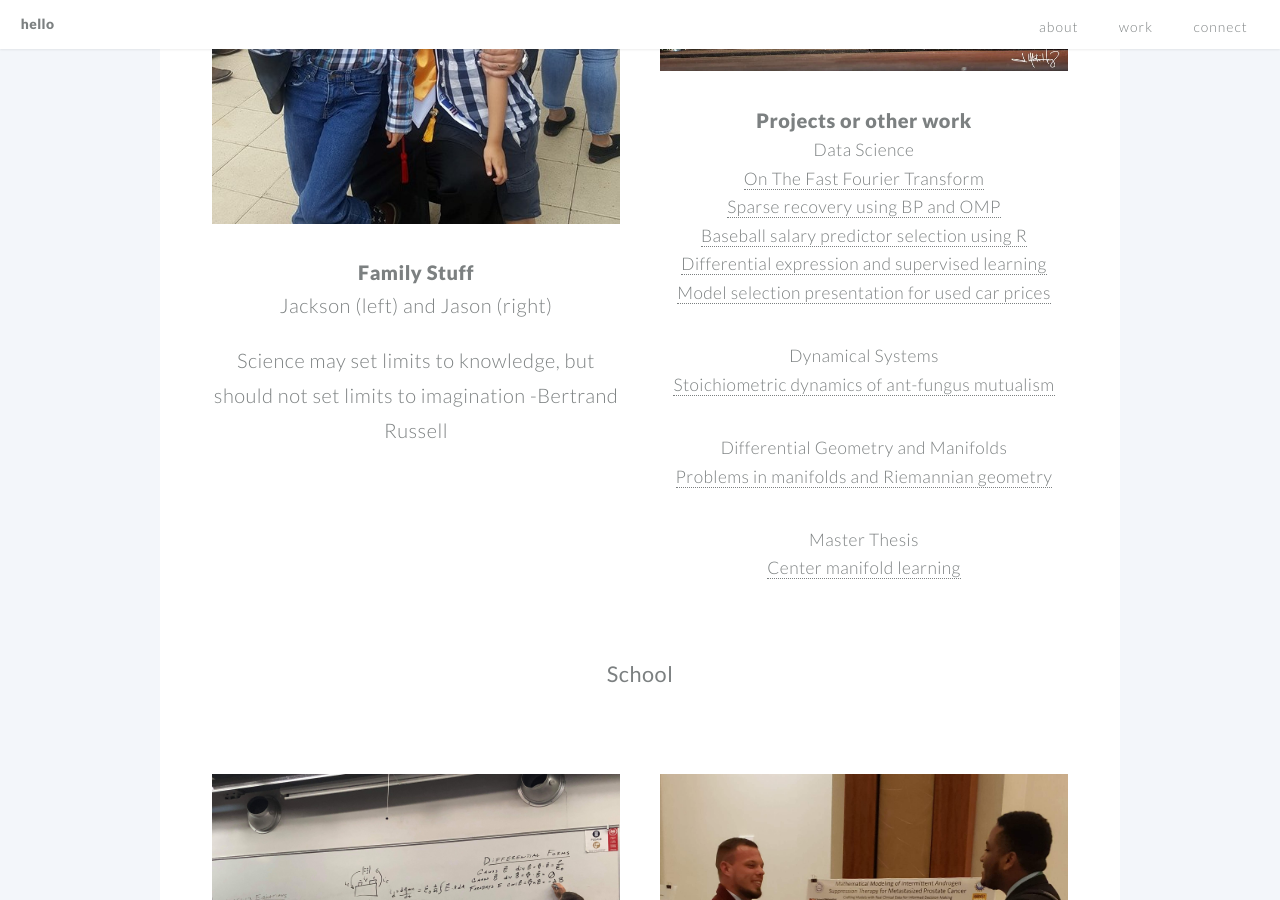
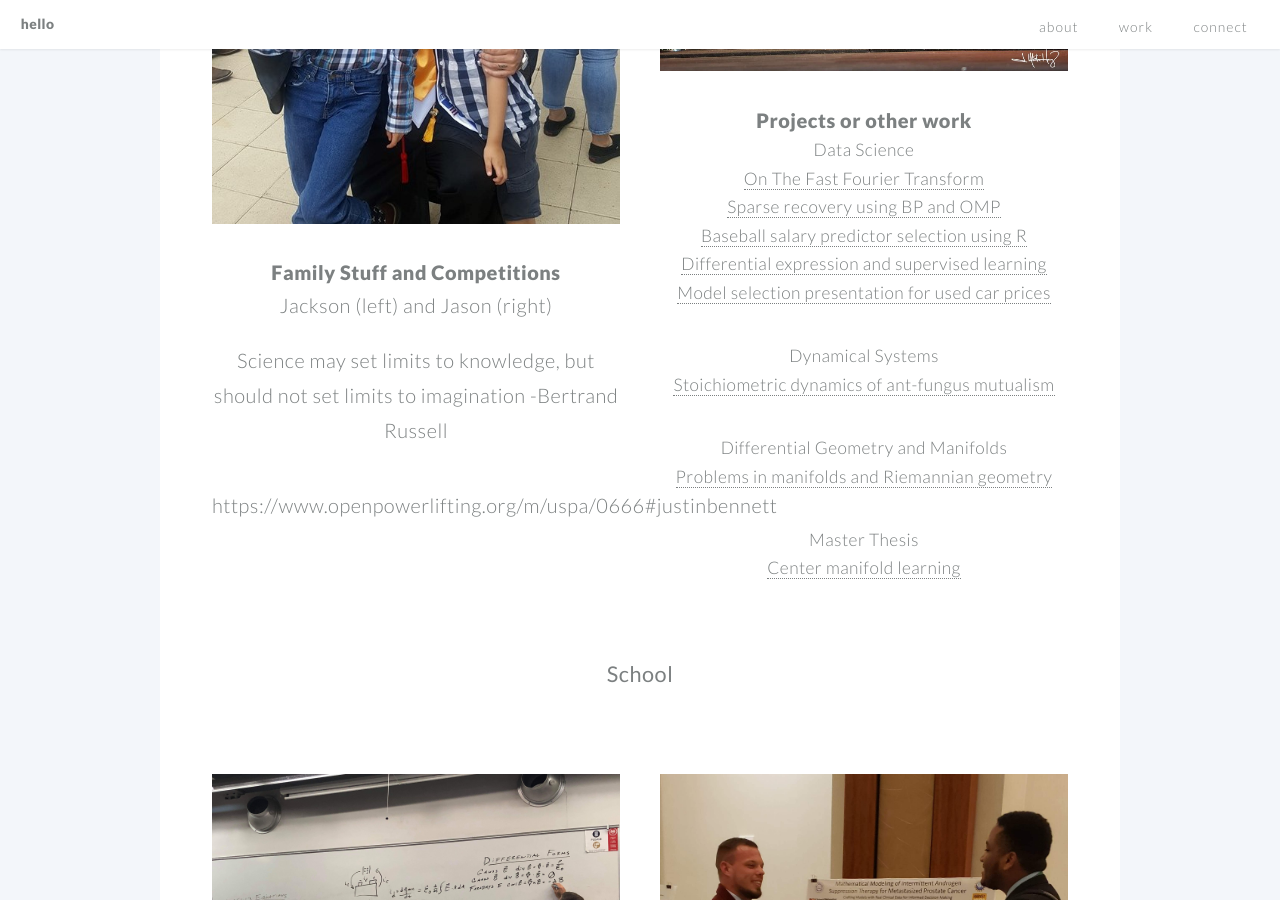
Before and after one commit to jben33/jben33.github.io, a Jekyll site: the page built from index.md, in a window 1280 px wide and 900 px high, scrolled down 2274 px. Built offline with Jekyll 4.4.1, drawn with Linux system fonts in a browser that asks for light colours.

Commit message:
Update example.html

```diff
--- a/_includes/example.html
+++ b/_includes/example.html
@@ -1,3 +1,5 @@
-<h1>Family Stuff</h1>
+<h1>Family Stuff and Competitions</h1>
 <h2>Jackson (left) and Jason (right)<h2>
 <p>Science may set limits to knowledge, but should not set limits to imagination -Bertrand Russell</p>
+
+<p>https://www.openpowerlifting.org/m/uspa/0666#justinbennett</p>
```
